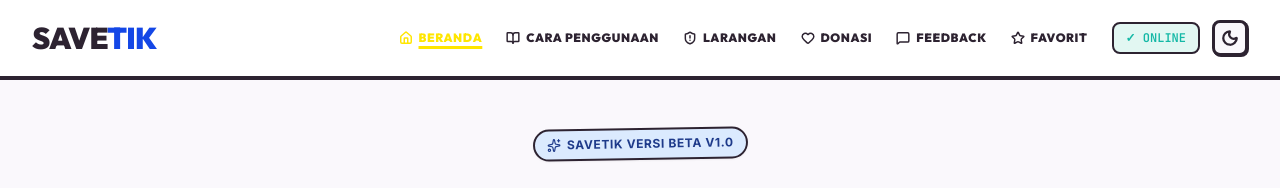
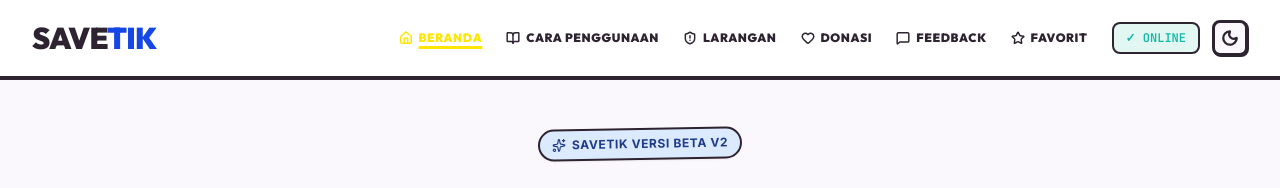
Before and after one commit to nabilll61/SaveTik-Beta-Pro, a React (Vite) app: page / in a window 1280 px wide. Shown: the top 188 px of the page. Built offline with nearby package versions, Linux system fonts and the light colour scheme; no server answers.

Commit message:
Add files via upload

```diff
--- a/src/components/Hero.tsx
+++ b/src/components/Hero.tsx
@@ -94,7 +94,7 @@
       <div className="flex flex-wrap items-center justify-center gap-2 mb-6">
         <div className="inline-flex items-center gap-1.5 bg-[#DBEAFE] dark:bg-[#1E293B] text-[#1E3A8A] dark:text-blue-300 neo-border-thin px-3 py-1.5 rounded-[30px] text-xs font-black uppercase tracking-wider rotate-[-1deg] shadow-xs">
           <Sparkles size={14} className="text-[#1E3A8A] dark:text-blue-300" />
-          SAVETIK VERSI BETA V1.0
+          SAVETIK VERSI BETA V2
         </div>
       </div>
 
```
